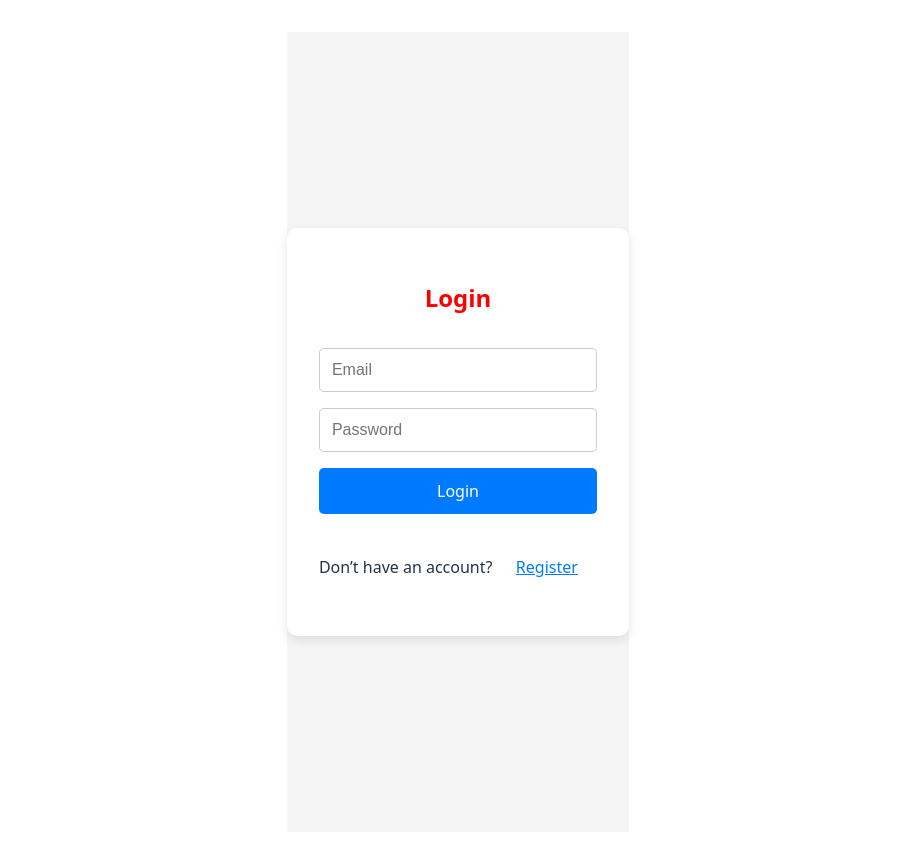
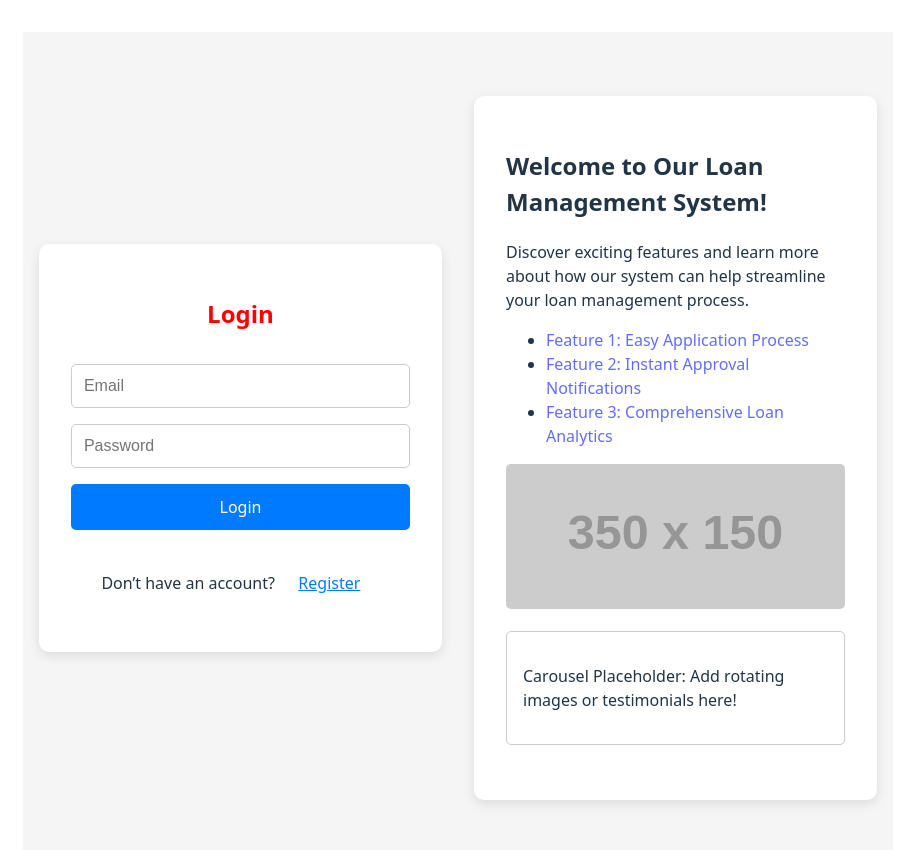
Before and after one commit to pablodcruz/react-todo-app, a React (Vite) app: page / in a window 1280 px wide. Shown: the top 850 px of the page, without its empty margins (182-1097 px from the left). Built offline with nearby package versions, Linux system fonts and the light colour scheme.

Commit message:
updated ui to scroll

```diff
--- a/src/App.css
+++ b/src/App.css
@@ -41,14 +41,18 @@
   color: #888;
 }
 
-.login-container {
+/* Updated container to hold both panels side-by-side */
+.auth-container {
   display: flex;
   height: 100vh;
   justify-content: center;
   align-items: center;
   background: #f5f5f5;
+  gap: 2rem;
+  padding: 1rem;
 }
 
+/* Login card remains mostly the same */
 .login-card {
   background: #fff;
   padding: 2rem;
@@ -61,6 +65,20 @@
   gap: 1rem;
 }
 
+/* Info panel styling for creative static content */
+.info-panel {
+  background: #fff;
+  padding: 2rem;
+  border-radius: 10px;
+  box-shadow: 0 4px 12px rgba(0, 0, 0, 0.1);
+  width: 100%;
+  max-width: 400px;
+  height: 80vh; /* Set a fixed height so the panel is scrollable if content overflows */
+  overflow-y: auto;
+  text-align: left;
+}
+
+/* Other elements remain unchanged */
 .login-title {
   text-align: center;
   margin-bottom: 1rem;
--- a/src/pages/LoginPage.tsx
+++ b/src/pages/LoginPage.tsx
@@ -19,7 +19,8 @@ export const LoginPage = () => {
   };
 
   return (
-    <div className="login-container">
+    <div className="auth-container">
+      {/* Login Panel */}
       <div className="login-card">
         <h2 className="login-title">Login</h2>
         <input
@@ -45,6 +46,40 @@ export const LoginPage = () => {
           </button>
         </p>
       </div>
+
+      {/* Creative Static Information Panel */}
+      <div className="info-panel">
+        <h2>Welcome to Our Loan Management System!</h2>
+        <p>
+          Discover exciting features and learn more about how our system can help streamline your loan management process.
+        </p>
+        <ul>
+          <li>
+            <a href="https://example.com/feature1" target="_blank" rel="noopener noreferrer">
+              Feature 1: Easy Application Process
+            </a>
+          </li>
+          <li>
+            <a href="https://example.com/feature2" target="_blank" rel="noopener noreferrer">
+              Feature 2: Instant Approval Notifications
+            </a>
+          </li>
+          <li>
+            <a href="https://example.com/feature3" target="_blank" rel="noopener noreferrer">
+              Feature 3: Comprehensive Loan Analytics
+            </a>
+          </li>
+        </ul>
+        <img
+          src="https://via.placeholder.com/350x150"
+          alt="Creative Visual"
+          style={{ width: '100%', borderRadius: '5px', marginBottom: '1rem' }}
+        />
+        {/* Placeholder for a Carousel - you can integrate a carousel component/library here */}
+        <div style={{ border: '1px solid #ccc', borderRadius: '5px', padding: '1rem' }}>
+          <p>Carousel Placeholder: Add rotating images or testimonials here!</p>
+        </div>
+      </div>
     </div>
   );
 };
```
